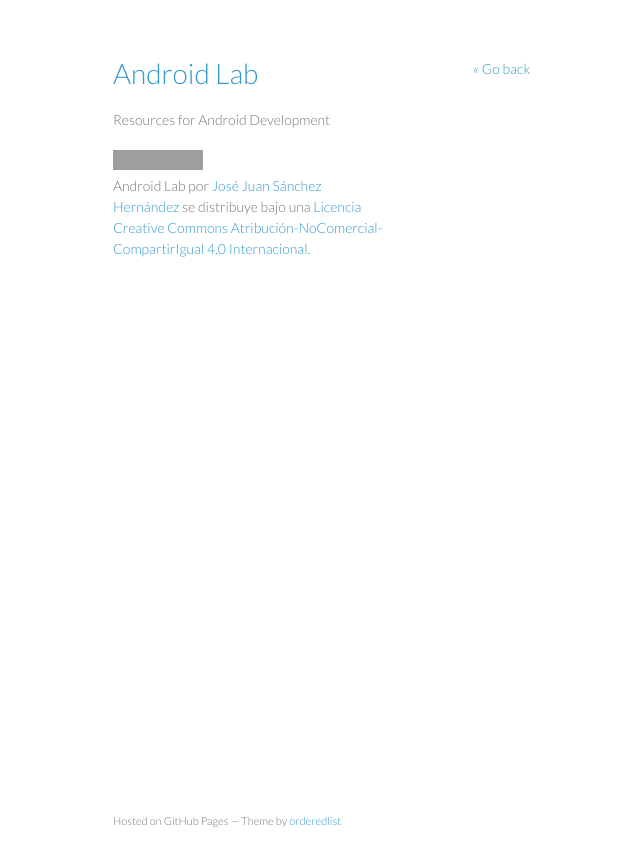
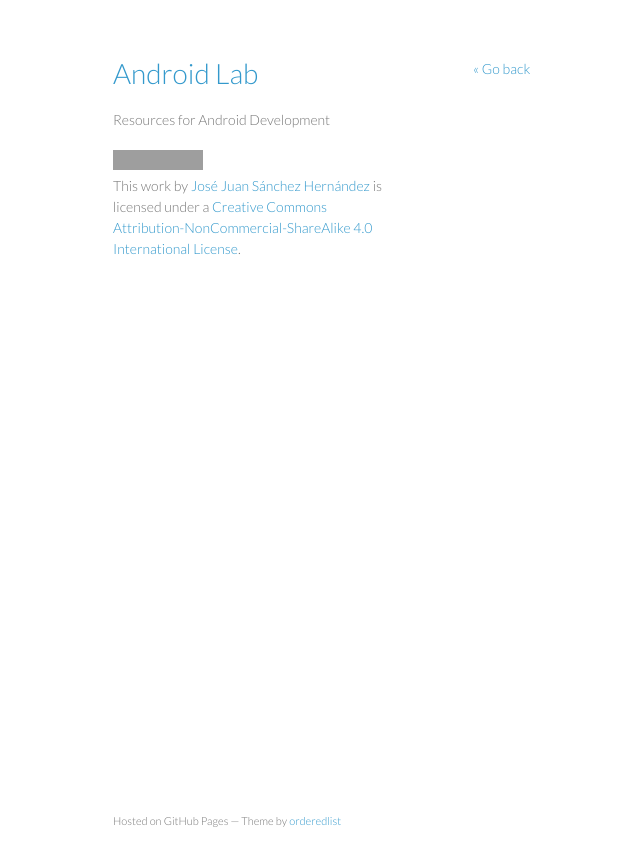
Before and after one commit to josejuansanchez/josejuansanchez.github.io, a Jekyll site: the page built from androidlab/template.md, in a window 1280 px wide. Shown: the top 866 px of the page, without its empty margins (97-737 px from the left). Built offline with Jekyll 4.4.1, drawn with Linux system fonts in a browser that asks for light colours; grey boxes are pictures that could not be loaded.

Commit message:
Update androidlab.html

```diff
--- a/_layouts/androidlab.html
+++ b/_layouts/androidlab.html
@@ -18,7 +18,7 @@
         <h1><a href="./">Android Lab</a></h1>
         <p>Resources for Android Development</p>
         <!--<p class="view"><a href="http://josejuansanchez.org">José Juan Sánchez</a></p>-->
-        <p><a rel="license" href="http://creativecommons.org/licenses/by-nc-sa/4.0/"><img alt="Licencia Creative Commons" style="border-width:0" src="http://i.creativecommons.org/l/by-nc-sa/4.0/80x15.png" /></a><br /><span xmlns:dct="http://purl.org/dc/terms/" href="http://purl.org/dc/dcmitype/Text" property="dct:title" rel="dct:type">Android Lab</span> por <a xmlns:cc="http://creativecommons.org/ns#" href="http://josejuansanchez.org" property="cc:attributionName" rel="cc:attributionURL">José Juan Sánchez Hernández</a> se distribuye bajo una <a rel="license" href="http://creativecommons.org/licenses/by-nc-sa/4.0/">Licencia Creative Commons Atribución-NoComercial-CompartirIgual 4.0 Internacional</a>.</p>
+        <p><a rel="license" href="http://creativecommons.org/licenses/by-nc-sa/4.0/"><img alt="Creative Commons License" style="border-width:0" src="http://i.creativecommons.org/l/by-nc-sa/4.0/80x15.png" /></a><br />This work by <a xmlns:cc="http://creativecommons.org/ns#" href="http://josejuansanchez.org" property="cc:attributionName" rel="cc:attributionURL">José Juan Sánchez Hernández</a> is licensed under a <a rel="license" href="http://creativecommons.org/licenses/by-nc-sa/4.0/">Creative Commons Attribution-NonCommercial-ShareAlike 4.0 International License</a>.</p>
       </header>
       <section>
         {{ content }}
```
